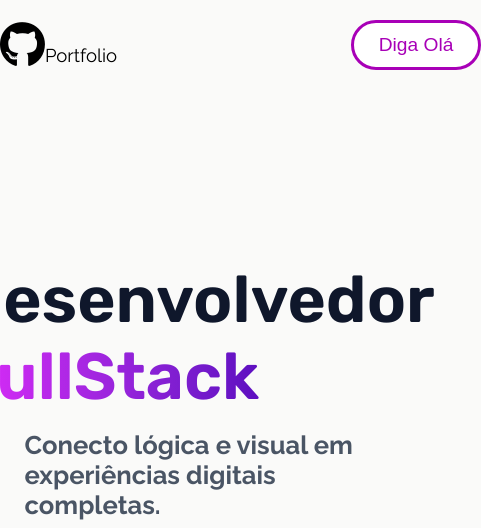
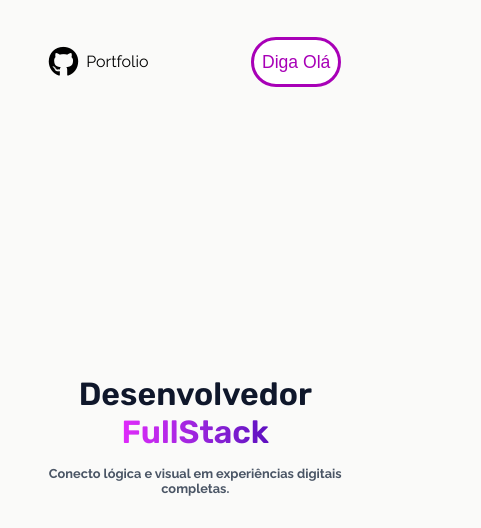
Before and after one commit to LuisBarbosaGit/LuisBarbosaGit.github.io, a plain HTML site: page index.html in a window 390 px wide. Shown: the top 528 px of the page, 481 px wide, since content can reach past the window. Drawn offline with nearby package versions, Linux system fonts and the light colour scheme; grey boxes are pictures that could not be loaded; a web font is replaced by a local one.

Commit message:
Adicionando responsividade

```diff
--- a/css/style.css
+++ b/css/style.css
@@ -7,7 +7,6 @@ body{
 }
 
 /* Estilização do Head */
-
 #head{
     height: 20dvh;
 }
@@ -48,6 +47,12 @@ body{
     color: rgb(0, 0, 0);
 
 }
+#head_icon a {
+    display: flex;
+    align-items: center;
+    gap: 8px; /* espaço entre ícone e texto */
+    text-decoration: none;
+  }
 
 #head_icon i:hover{
     cursor: pointer;
@@ -56,8 +61,11 @@ body{
 }
 
 #icon-text{
-    font-size: 0.4em;
+    font-size: 1em;
+    text-align: end;
     font-family: 'Raleway';
+    line-height: 1;
+    color: rgb(0, 0, 0);
 }
 
 /* Estilização do Main */
@@ -167,6 +175,48 @@ body{
 
 /* Para dispositivos mobile */
 
-@media screen {
+@media (max-width: 500px) {
+    #head{
+        width: 100vw;
+        height: 12vh;
+        margin-bottom: 10px;
+    }
+    #head_user{
+        height: 10vh;
+        width: 100vw;
+        display: flex;
+        gap: 5px;
 
+    }
+    #head_button{
+        width: 90px;
+        height: 50px;
+        font-size: 1.1em;
+        text-align: center;
+        line-height: 10px;
+    }
+    #head_icon i{
+        font-size: 1.9em;
+        color: rgb(0, 0, 0);
+    }
+    #title{
+        width: 95vw;
+        align-items: center;
+        margin: 0 auto;
+        padding: 10px;
+
+        height: 90dvh;
+    }
+    #main-title{
+        text-align: center;
+        font-size: 2em;
+    }
+    #description{
+        text-align: center;
+        font-size: 0.8em;
+    }
+    #user-image img{
+        width: 90px;
+        height: 90px;
+    }
 }
--- a/index.html
+++ b/index.html
@@ -29,7 +29,8 @@
         <div id="head_user">
             <div id="head_icon">
                 <a href="https://github.com/LuisBarbosaGit?tab=repositories">
-                    <i class="fa-brands fa-github"><span id="icon-text">Portfolio</span></i>
+                    <i class="fa-brands fa-github"></i>
+                    <span id="icon-text">Portfolio</span>
                 </a>
             </div>
             <div id="button-ola">
```
